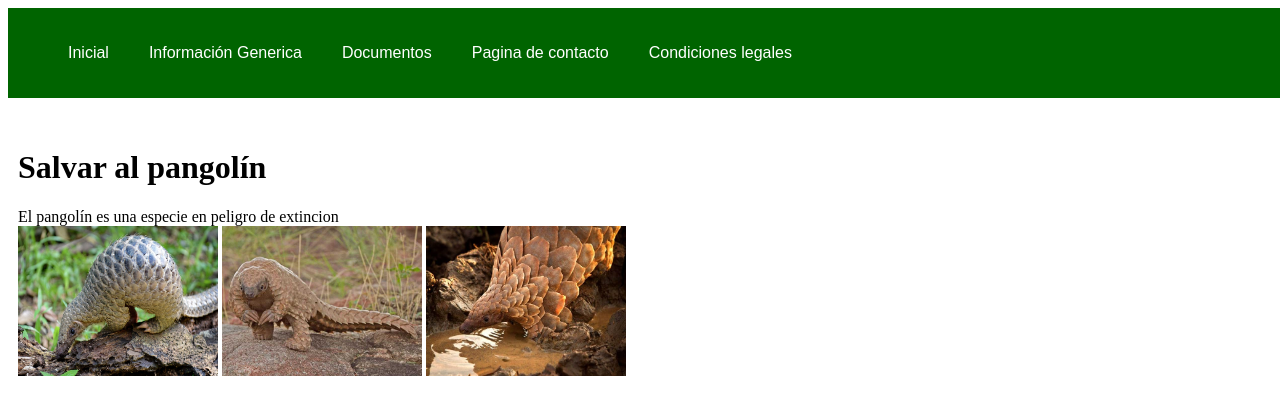
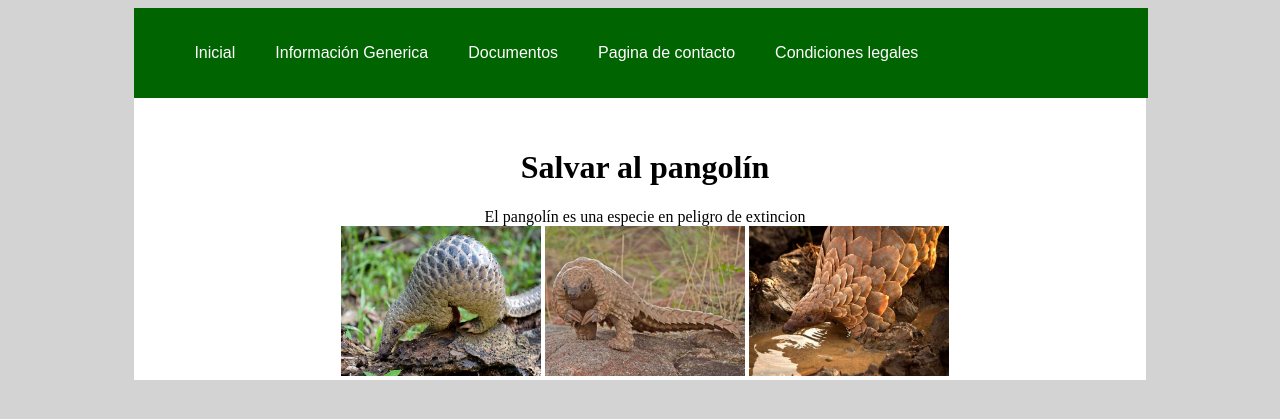
Before and after one commit to pauCanovas/practica-1-parte-3, a PHP site: page / in a window 1280 px wide. Shown: the top 419 px of the page. Run offline with PHP 8.4, Linux system fonts and the light colour scheme.

Commit message:
wrapper para indice

```diff
--- a/index.php
+++ b/index.php
@@ -7,6 +7,7 @@
         <title>Salvar el Pangolín</title>
     </head>
     <body>
+        <div id="wrapper">
             <?php require_once 'menu.php';?>
             <div id="contenido">
                 <h1>Salvar al pangolín</h1>
@@ -14,11 +15,11 @@
                     El pangolín es una especie en peligro de extincion
                 </div>
                 <div>
-                <div></div>
                     <img class="img" id="pangolin1" src="/img/pangolin1.jpeg" alt="Imagen de un pangolín">
                     <img class="img" id="pangolin2" src="/img/pangolin2.jpg" alt="Imagen de un pangolín">
                     <img class="img" id="pangolin3" src="/img/pangolin3.jpg" alt="Imagen de un pangolín">
                 </div>
             </div>
+        </div>
     </body>
 </html>
--- a/style.css
+++ b/style.css
@@ -3,36 +3,54 @@ CSS
 * {
   padding: 0;
   margin: 0;
+
+}
+
+body {
+  background-color: lightgrey;
 }
 
 /*Agregamos margenes inferiores a los parrafos*/
 header {
   background:darkgreen;
-  width: 100%;
+  width: 79.15%;
   position: fixed;
   z-index: 100;
+}
+
+#wrapper {
+  max-width: 80%;
+  margin: 0 auto;
+  background-color: white;
+  margin-left: 10%;
+  margin-right: 10%;
 }
 
 #contenido{
   padding-top: 80px;
   padding-left: 10px;
   padding-top: 120px;
+  text-align: center;
 }
 
 .logo{
   width: 25px;
 }
 nav {
+  margin: auto;
   float: left; /* Desplazamos el nav hacia la izquierda */
+
 }
 
 nav ul {
   list-style: none;
   overflow: hidden; /* Limpiamos errores de float */
+  text-align-last: center;
 }
 
 nav ul li {
   float: left;
+  text-align-last: center;
   font-family: Arial, sans-serif;
   font-size: 16px;
 }
```
Lines whose indentation alone changed are shown as unchanged.
